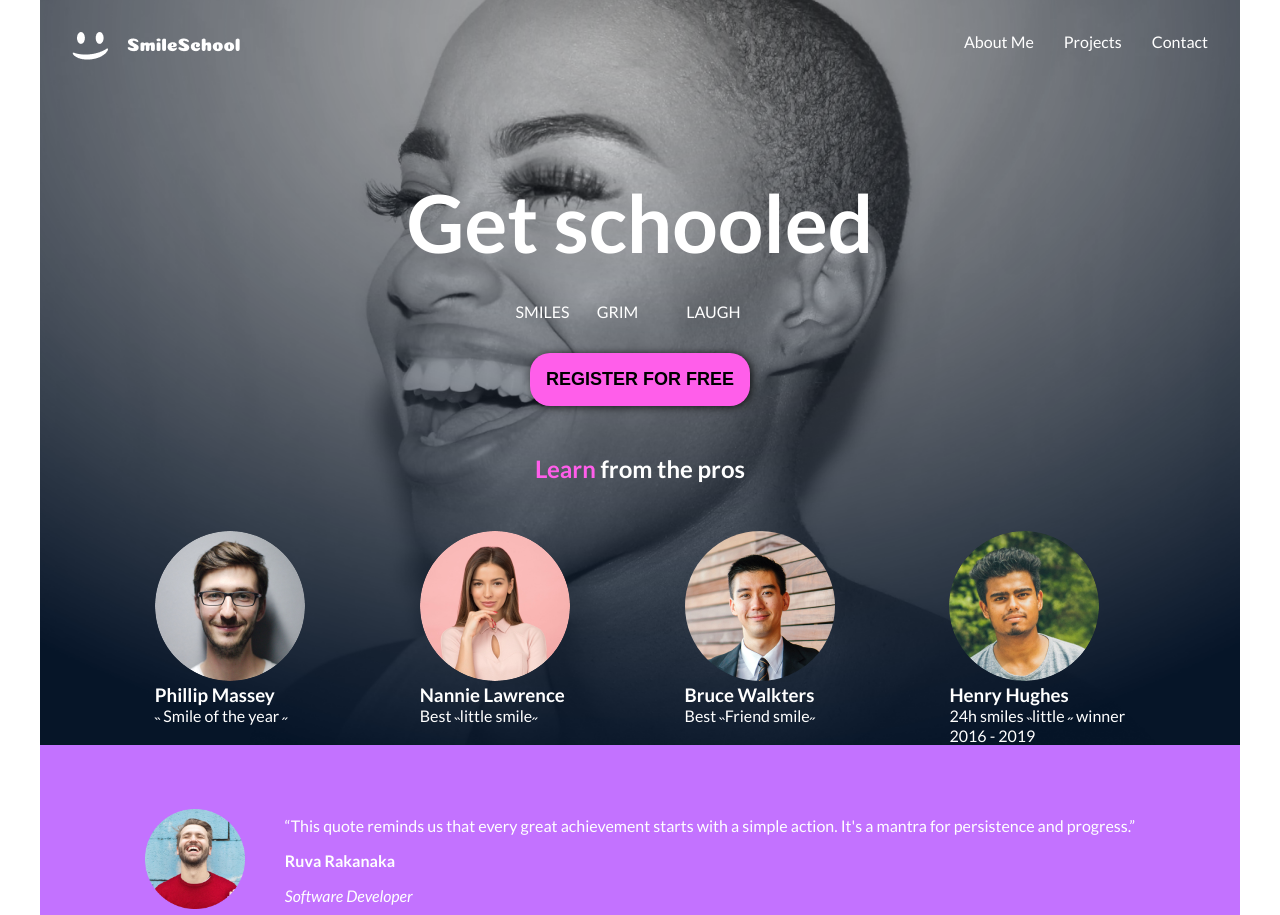
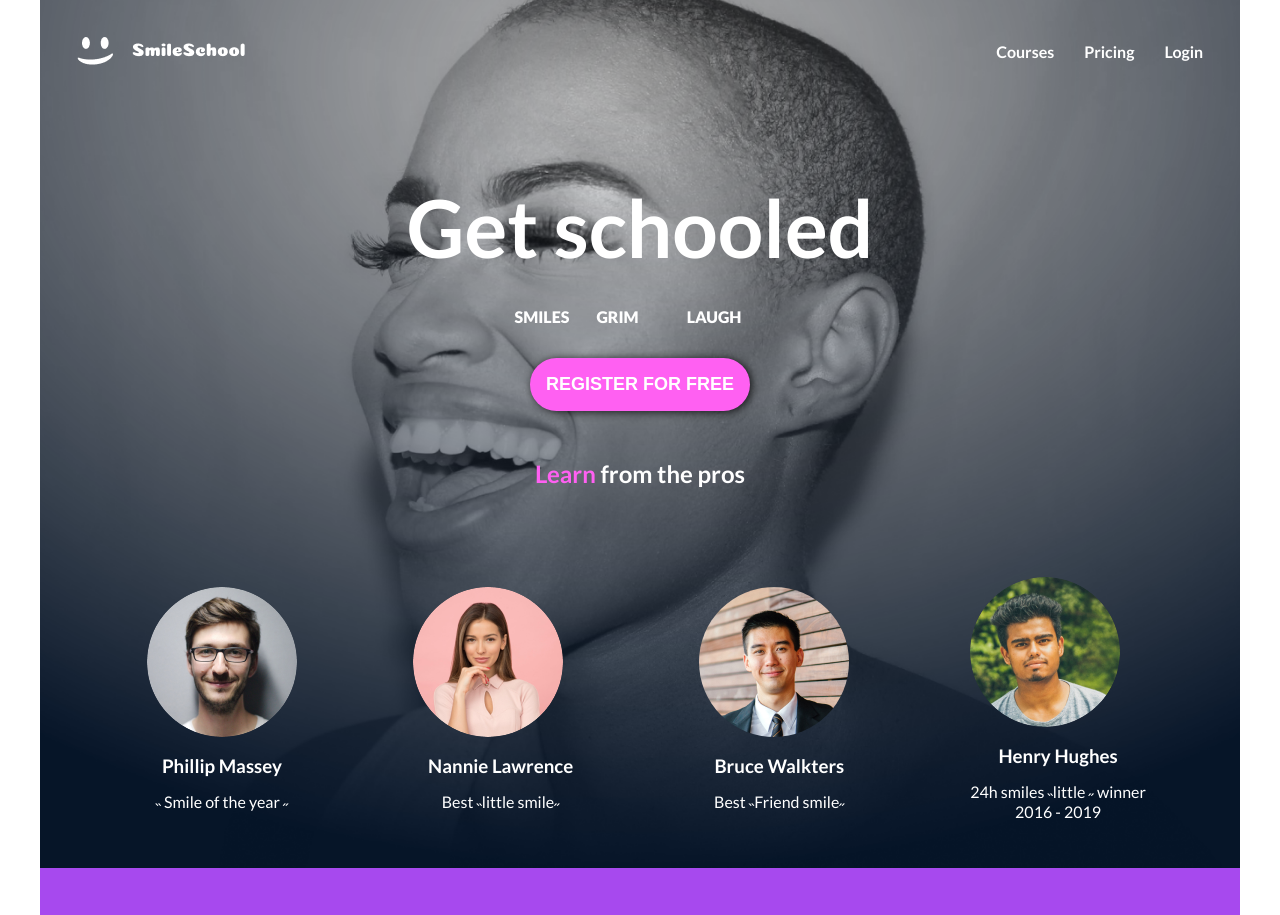
Before and after one commit to Agent1c/alx_html_css, a plain HTML site: page css_advanced/index.html in a window 1280 px wide. Shown: the top 915 px of the page. Drawn offline with Linux system fonts and the light colour scheme.

Commit message:
complete project

```diff
--- a/css_advanced/index.html
+++ b/css_advanced/index.html
@@ -7,23 +7,23 @@
         <!-- <link href="base.css" rel="stylesheet"> -->
         <link href="style.css" rel="stylesheet">
     </head>
-    <body>
+    <body class="works_on_smartphone">
         <div class="hero">
             <header>
                 <img src="./images/logo.png" alt="Logo">
 
                 <nav>
                     <ul>
-                        <li><a></a>About Me</li>
-                        <li><a></a>Projects</li>
-                        <li><a></a>Contact</li>
+                        <li><a>Courses</a></li>
+                        <li><a>Pricing</a></li>
+                        <li><a>Login</a></li>
                     </ul>
                 </nav>
             </header>
             <section class="banner">
                 <div class="banner_div">
                     <h1>Get schooled</h1>
-                    <p>SMILES <span class="span_emoj">GRIM</span><span
+                    <p span class="span_emoj">SMILES <span class="span_emoj">GRIM</span><span
                             class="span_emoj">LAUGH</span></p>
                     <button class="btn colorBtn">Register for Free</button>
                 </div>
@@ -112,7 +112,7 @@
 
                             <div class="video_author">
                                 <img src="/css_advanced/images/1.png"
-                                    width="50px alt=" Author Image">
+                                 alt="Author_Image">
                                 <h4>Simon Ndlovu</h4>
                             </div>
 
@@ -297,7 +297,7 @@
                 <div class="footer-container">
                     <img
                         src="/css_advanced/images/logo.png"
-                        alt="Logo" width="200px">
+                        alt="Logo">
 
                     <ul class="social_media">
                         <a><img src="/images/Facebook_White.png" alt="Logo"
--- a/css_advanced/style.css
+++ b/css_advanced/style.css
@@ -9,8 +9,8 @@
 }
 
 :root {
-    --purple-bg: rgb(195, 114, 255);
-    --mainBtn-color: rgb(255, 94, 234);
+    --purple-bg: rgb(167, 73, 238);
+    --mainBtn-color: rgb(255, 96, 242);
     --secondary-text-color: #444444;
     --white-text: #ffffff;
     --footer-bg: rgb(7, 22, 41);
@@ -19,19 +19,23 @@
 body {
     font-family: "Lato", sans-serif;
     color: var(--white-text);
+    max-width: 1200px;
     margin: 0 auto;
-    max-width: 1200px;
 }
 
 .hero {
-    background: url(/css_advanced/images/Object.png) no-repeat center;
+    background: url(/css_advanced/images/Object.png) no-repeat;
+    background-position: center;
     background-size: cover;
+    padding: .3em;
 }
 
 header {
     display: flex;
     justify-content: space-between;
     padding: 2rem;
+    width: 100%;
+    align-items: center;
 }
 
 header img {
@@ -41,20 +45,23 @@ header img {
 
 nav ul {
     display: flex;
+    align-items: center;
+    justify-content: space-between;
     gap: 30px;
     list-style: none;
 }
 
-.banner .banner_div {
-    text-align: center;
-    padding: ;
+nav li a {
+    font-weight: 600;
 }
 
-.banner h2 {
-    text-align: center;
-    padding: 3rem;
+nav li a:hover{
+    color: var(--mainBtn-color);
+    border: 1px solid var(--purple-bg);
+    border-radius: .5rem;
+    padding: .7em;
+    background: var(--secondary-text-color);
 }
-
 .span_color {
     color: var(--mainBtn-color);
     /* color: aquamarine; */
@@ -79,18 +86,52 @@ nav ul {
 
 } */
 
+.banner_box {
+    margin: .1rem;
+    max-width: 200px;
+    padding: .5em;
+    flex: 1;
+    place-items: center;
+
+}
+
+.banner .banner_div {
+    text-align: center;
+    padding: ;
+}
+
+.banner h2 {
+    text-align: center;
+    padding: 3rem;
+}
+
+.banner-quote {
+    text-align: center;
+    /* margin: 1em; */
+}
+
+.banner-tittle {
+    padding: .8em;
+    text-align: center;
+}
+
 .banner_content {
     display: flex;
     justify-content: space-evenly;
+    align-items: center;
+    margin: 2em auto;
 }
 
 .span_emoj {
     padding: 1.5rem;
+    font-weight: 800;
 }
 
 .card img {
     border-radius: 50%;
 }
+
+.card {}
 
 /* --------------Quote------------- */
 #quote-section {
@@ -116,20 +157,28 @@ blockquote h4 {
 .video_content {
     display: grid;
     grid-template-columns: repeat(auto-fit, minmax(250px, 1fr));
+    grid-template-rows: repeat(auto-fit, minmax(250px, 1fr));
     gap: 15px;
-    place-items: space-between;
-    /* place-content: center; */
-    /* display: flex;
- gap: 40px;
- justify-content: center; */
+    /* place-items: center; */
+    padding: 1em;
 }
 
 .video_block {
-    display: block;
-    max-width: 80%;
+    /* display: block; */
+    /* max-width: 80%; */
     /* max-width: 100%; */
     /* overflow:hidden; */
     color: var(--secondary-text-color);
+    /* display: flex; */
+    /* align-items: center; */
+    padding: .3rem;
+    flex: 1;
+}
+
+
+
+.video_block img {
+    width: 100%;
 }
 
 .video_block h3 {
@@ -143,6 +192,8 @@ blockquote h4 {
     display: flex;
     align-items: center;
     padding: .3rem;
+    gap: 5px;
+    width: 100%;
 }
 
 .video_author h4 {
@@ -150,12 +201,21 @@ blockquote h4 {
     color: var(--purple-bg);
 }
 
+.video_author img {
+    width: 50px;
+}
+
 .video_ratings p {
     /* text-align: right; */
     color: var(--purple-bg);
+    font-size:10px;
+    padding-right: 14px;
 
 }
 
+.video_ratings img{
+    height: auto;
+}
 /* ---------------------------- FAQ ---------------------------- */
 .fAq {
     background: #d7d6d6;
@@ -165,6 +225,7 @@ blockquote h4 {
 .fAq h3 {
     text-align: center;
     font-size: 2rem;
+    color: #000;
 }
 
 .fAq_container {
@@ -173,7 +234,7 @@ blockquote h4 {
     gap: 20px 20px;
     place-content: center;
     padding: 1rem 5rem;
-
+    color: #524c4c;
 }
 
 .fAq_box div {
@@ -201,6 +262,7 @@ footer p {
     border: 1px solid;
 }
 
+
 .membership {
     background: var(--footer-bg);
     padding: 3rem;
@@ -211,22 +273,23 @@ footer p {
 
 }
 
-.membership h3{
+.membership h3 {
     margin: 1rem 0;
     text-align: center;
 }
 
 
-button:hover{
-    background: rgb(7,22,41);
+button:hover {
+    background: rgb(85, 87, 88);
     color: #fff;
-    border: 1px dotted #6c6a6a;
+    border-radius: .5em;
+    transition: all .1s ease-in-out;
 }
 
 
-.btn{
+.btn {
     padding: 1rem;
-    border-radius: 20px;
+    border-radius: 5em;
     border-style: none;
     box-shadow: 2px 1px 8px rgba(0, 0, 0, .8);
     font-size: 18px;
@@ -237,9 +300,11 @@ button:hover{
     font-weight: 700;
 
 }
-.colorBtn{
 
+.colorBtn {
+    color: #fff;
 }
+
 .member_container {
     display: flex;
     gap: 30px;
@@ -253,3 +318,28 @@ button:hover{
 .membership_content h4 {
     padding: 1rem 0;
 }
+
+/***** Responsiveness *****/
+
+@media (min-width: 1200px) {
+	body {
+		width: 1200px;
+		margin: 0 auto;
+	}
+}
+
+
+@media (max-width: 800px) {
+	body.works_on_smartphone {
+		display: block;
+	}
+
+	body.works_on_smartphone main {
+		display: block;
+	}
+
+	header .right {
+		float: none;
+	}
+}
+/***** End Responsiveness *****/
```
